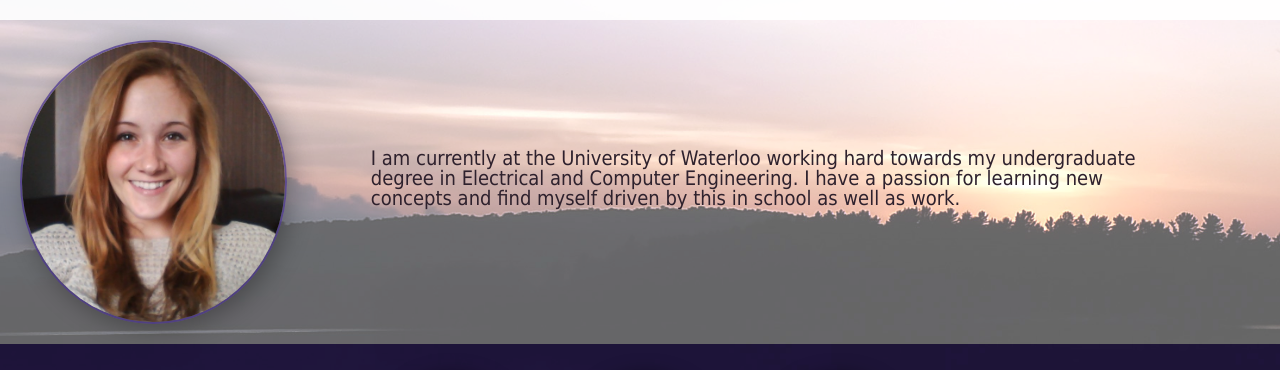
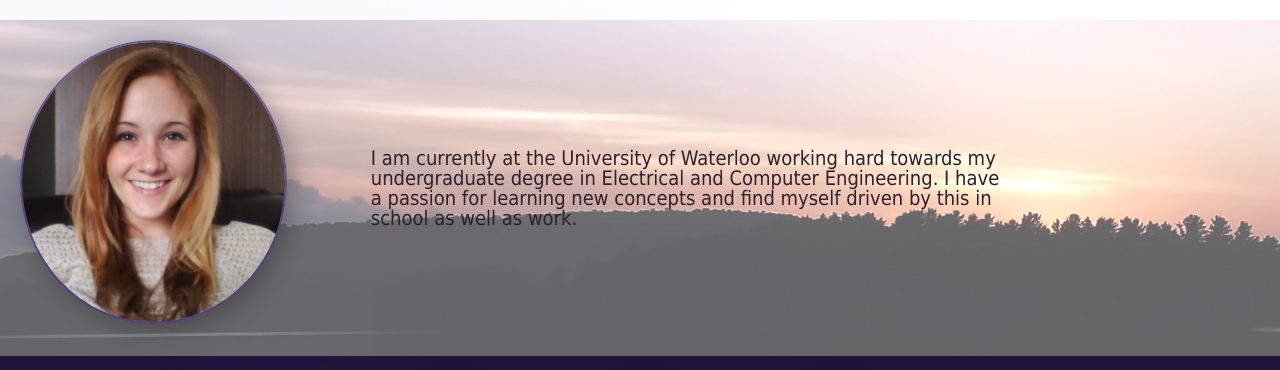
Before and after one commit to emilyhilbig/hilbig.me, a plain HTML site: page index.html in a window 1280 px wide. Shown: the part 108-478 px from the top of the page. Drawn offline with Linux system fonts and the light colour scheme.

```diff
--- a/css/website.css
+++ b/css/website.css
@@ -132,7 +132,7 @@ h1{
   padding-top: 10%;
   padding-bottom: 10%;
   width: auto;
-	max-width: 60%;/*
+	max-width: 50%;/*
   min-height: 5em;
   max-height: 25em;
   padding-top: 3.5em;*/
```
